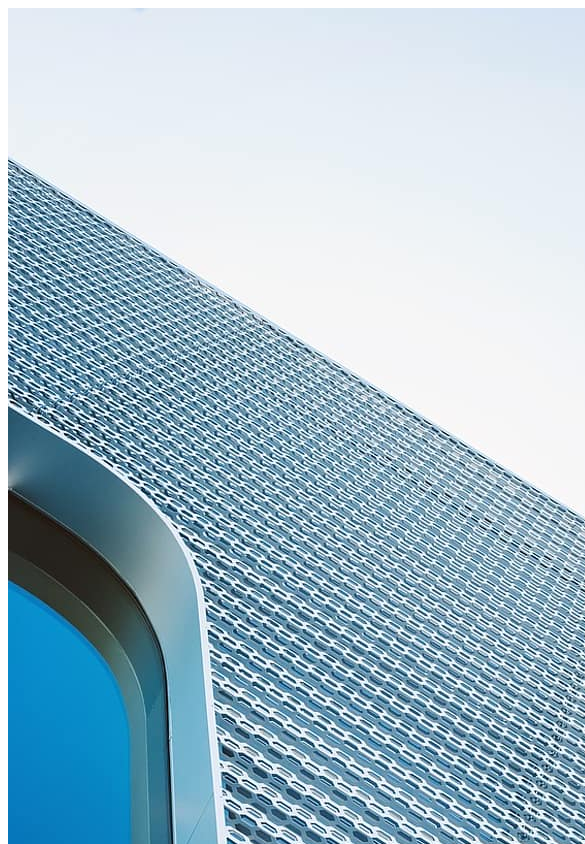
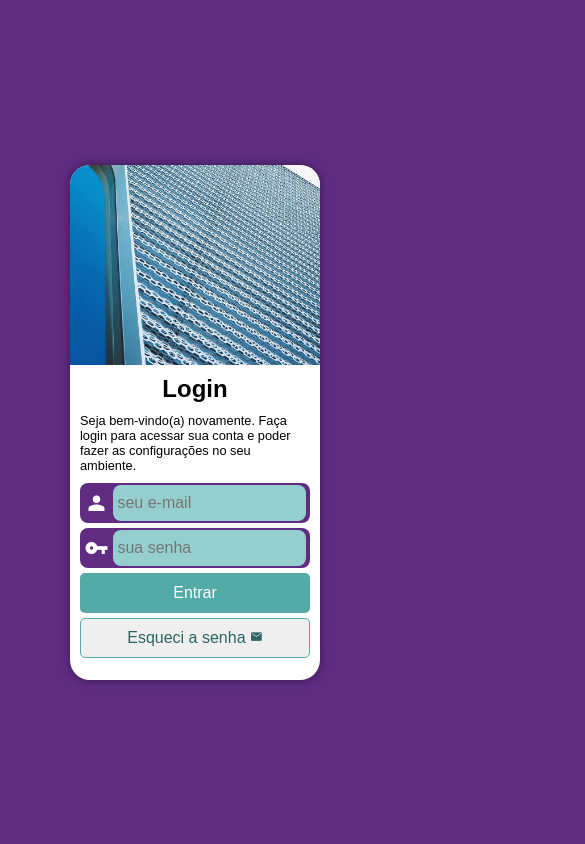
Before and after one commit to DanwiiloCarvalho/telalogin, a plain HTML site: page index.html in a window 390 px wide. Shown: the top 844 px of the page, 585 px wide, since content can reach past the window. Drawn offline with nearby package versions, Linux system fonts and the light colour scheme.

Commit message:
Estilização mobile first

```diff
--- a/index.html
+++ b/index.html
@@ -5,21 +5,26 @@
         <meta http-equiv="X-UA-Compatible" content="IE=edge">
         <meta name="viewport" content="width=device-width, initial-scale=1.0">
         <link rel="stylesheet" href="style/media-query.css">
-        <title>Document</title>
+        <link rel="stylesheet" href="https://fonts.googleapis.com/css2?family=Material+Symbols+Outlined:opsz,wght,FILL,GRAD@20..48,100..700,0..1,-50..200" />
+        <title>Login</title>
     </head>
     <body>
         <main>
             <section class="login-area">
-                <img src="images/metal.jpg" alt="Foto de uma placa metálica">
+                <div class="image"></div>
                 <h1>Login</h1>
                 <p>Seja bem-vindo(a) novamente. Faça login para acessar sua conta e poder fazer as configurações no seu ambiente.</p>
                 <form action="" method="post">
-                    <label class="profile-icon" for=""></label>
-                    <input type="text" name="" id="">
-                    <label for="" class="key-icon"></label>
-                    <input type="password" name="" id="">
+                    <div>
+                        <span class="material-symbols-outlined">person</span>
+                        <input type="text" name="" id="" placeholder="seu e-mail">
+                    </div>
+                    <div>
+                        <span class="material-symbols-outlined">vpn_key</span>
+                        <input type="password" name="" id="" placeholder="sua senha">
+                    </div>
                     <button type="submit" class="login">Entrar</button>
-                    <button type="button">Esqueci a senha<span></span></button>
+                    <button type="button" class="password-recovery">Esqueci a senha <span class="material-symbols-outlined">mail</span></button>
                 </form>
             </section>
         </main>
--- a/style/media-query.css
+++ b/style/media-query.css
@@ -0,0 +1,120 @@
+@charset "UTF-8";
+/*Mobile First*/
+
+* {
+    margin: 0px;
+    padding: 0px;
+    box-sizing: border-box;
+    font-family: Arial, Helvetica, sans-serif;
+}
+
+body {
+    background-color: #5f2c82;
+    height: 100vh;
+}
+
+main {
+    display: flex;
+    flex-direction: column;
+    justify-content: center;
+    align-items: center;
+    height: 100%;
+}
+
+.image {
+    background-image: url(../images/metal.jpg);
+    background-size: cover;
+    background-position: left bottom;
+    height: 200px;
+    border-top-left-radius: inherit;
+    border-top-right-radius: inherit;
+}
+
+.login-area {
+    background-color: white;
+    width: 250px;
+    height: 515px;
+    border-radius: 20px;
+    box-shadow: 0px 0px 10px rgb(0 0 0 / 45%);
+}
+
+.login-area > h1 {
+    text-align: center;
+    margin: 10px 0px;
+    font-weight: 800;
+}
+
+.login-area > p {
+    padding: 0px 10px;
+    text-align: left;
+    font-size: 0.8em;
+}
+
+.login-area > form {
+    display: flex;
+    flex-direction: column;
+    justify-content: flex-start;
+    gap: 5px;
+    height: 200px;
+    padding: 10px;
+}
+
+form > div {
+    display: flex;
+    flex-direction: row;
+    justify-content: space-around;
+    align-items: center;
+    background-color: #5f2c82;
+    border-radius: 8px;
+    height: 40px;
+    padding: 2px 2px;
+}
+
+.material-symbols-outlined {
+    color: white;
+    font-variation-settings:
+        'FILL' 1,
+        'wght' 400,
+        'GRAD' 0,
+        'opsz' 48;
+}
+
+button.password-recovery > span.material-symbols-outlined {
+    color: #2d6462;
+    font-size: 0.8em;
+}
+
+form > div > input {
+    background-color: #94cfcd;
+    border: none;
+    border-radius: 8px;
+    height: 100%;
+    width: 85%;
+    font-size: 1em;
+    padding: 4px;
+}
+
+form > div > input:focus {
+    background-color: white;
+}
+
+form > button.login {
+    background-color: #53aaa7;
+    color: white;
+    border: none;
+    height: 40px;
+    border-radius: 5px;
+    font-size: 1em;
+}
+
+form > button.password-recovery {
+    border: #53aaa7 solid 1px;
+    border-radius: 5px;
+    font-size: 1em;
+    height: 40px;
+    color: #2d6462;
+}
+
+button {
+    cursor: pointer;
+}
```
